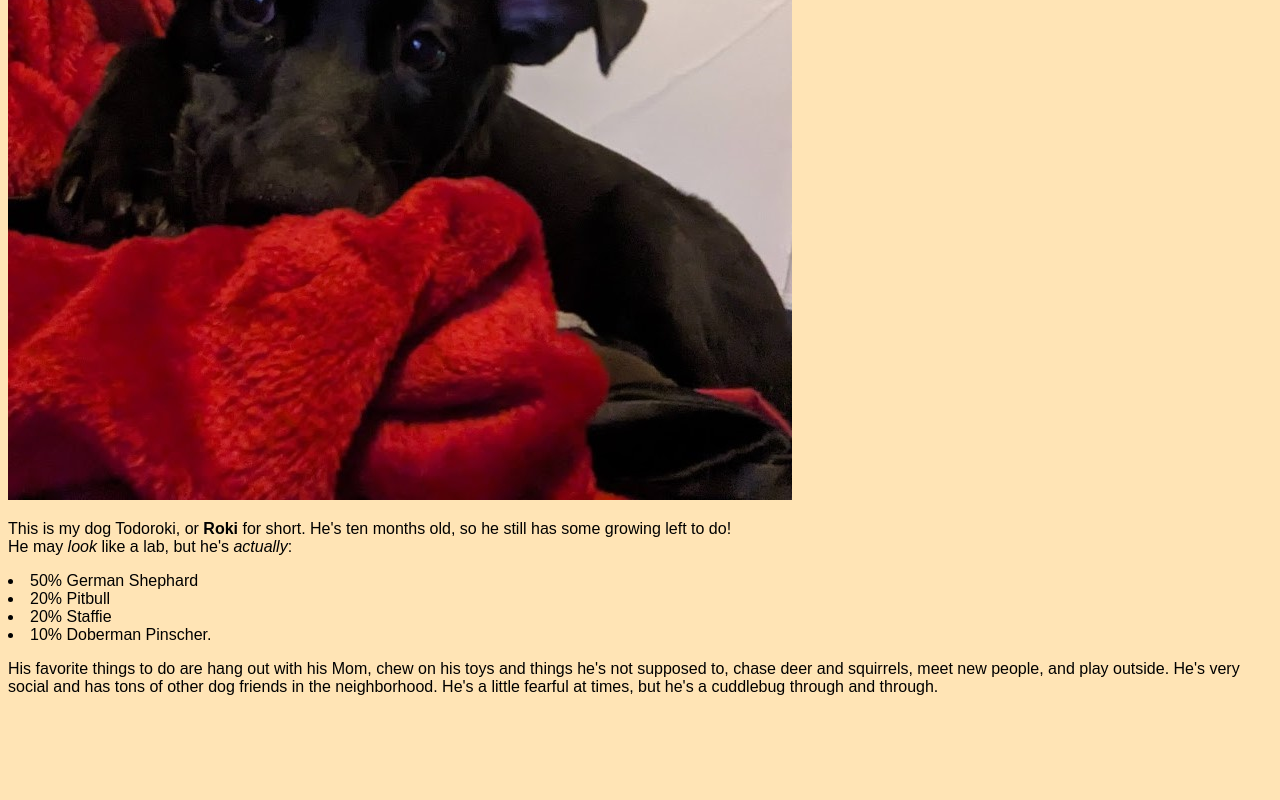
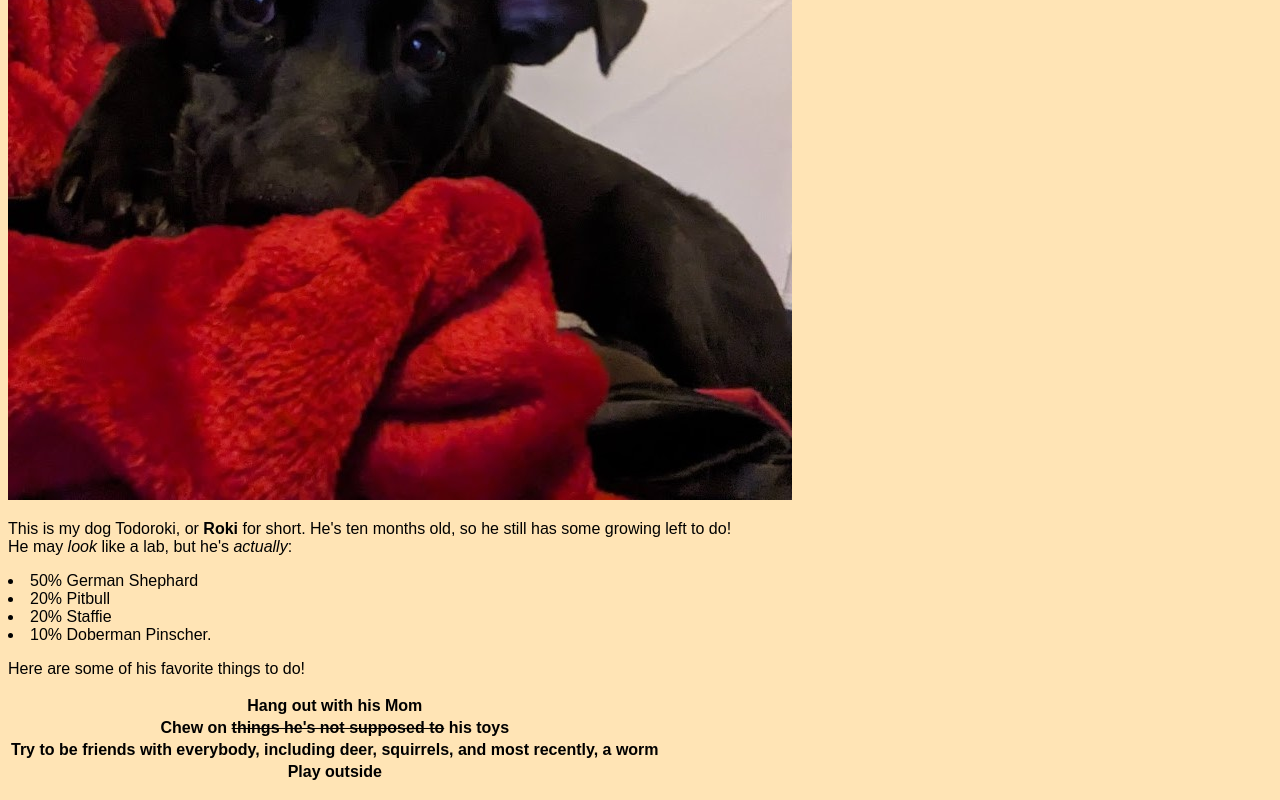
Before and after one commit to McRodoku/assignment_7, a plain HTML site: page index.html in a window 1280 px wide. Shown: the part 427-1227 px from the top of the page. Before the commit the page ends 1139 px from the top, so only its background shows below. Drawn offline with Linux system fonts and the light colour scheme.

Commit message:
Update index.html

```diff
--- a/index.html
+++ b/index.html
@@ -39,10 +39,23 @@
     <li> 20% Staffie</li>
     <li> 10% Doberman Pinscher.</li>
   <p>
-    His favorite things to do are hang out with his Mom, chew on his toys and things he's not supposed to,
-    chase deer and squirrels, meet new people, and play outside.
-    He's very social and has tons of other dog friends in the neighborhood.
-    He's a little fearful at times, but he's a cuddlebug through and through.
+    Here are some of his favorite things to do!
+  </p>
+  <table>
+    <tr>
+        <th>Hang out with his Mom</th>
+    </tr>
+    <tr>
+        <th>Chew on <s>things he's not supposed to</s> his toys</th>
+    </tr>
+    <tr>
+        <th>Try to be friends with everybody, including deer, squirrels, and most recently, a worm</th>
+    </tr>
+    <tr>
+        <th>Play outside</th>
+    </tr>
+
+  </table>
   </p>
 </body>
 
```
